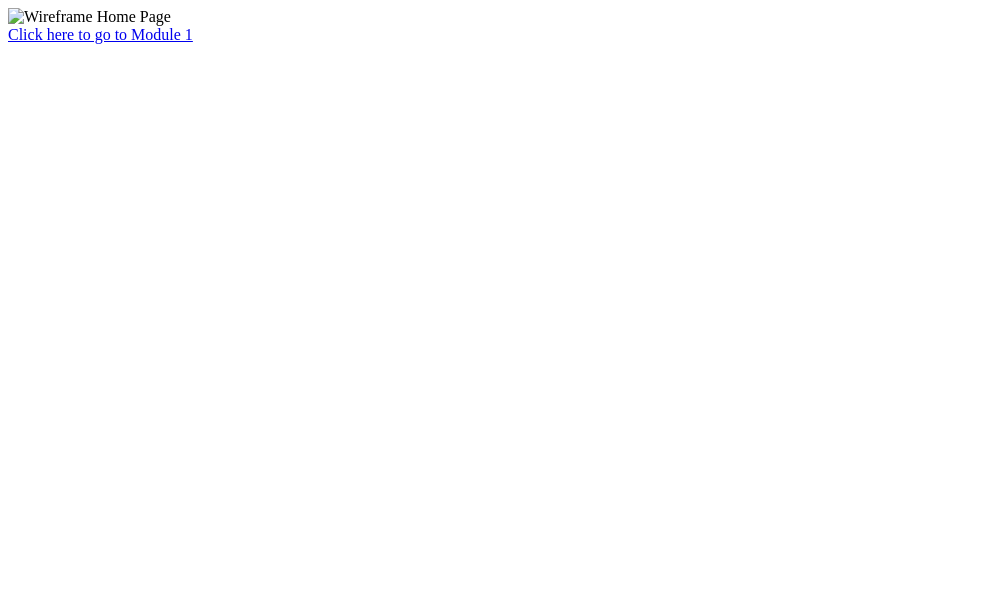
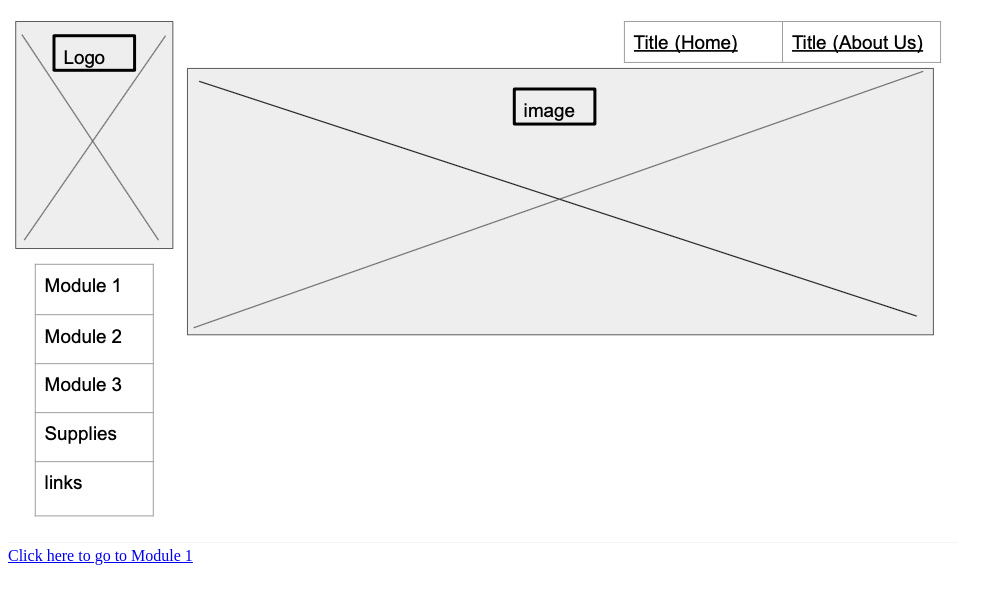
Before and after one commit to dryuen/ist5313-f19-group2, a plain HTML site: page index.html in a window 1280 px wide. Shown: the whole page, without its empty margins (0-996 px from the left). Drawn offline with Linux system fonts and the light colour scheme.

Commit message:
index code working!

```diff
--- a/index.html
+++ b/index.html
@@ -7,7 +7,7 @@
 
 	</head>
 	<body>
-		<img src="images/image-1.jpg" alt= "Wireframe Home Page" >
+		<img src="module1/images/image-1.jpg" alt= "Wireframe Home Page" >
 
 	<br>
 	<a href="page2.html">Click here to go to Module 1</a>
```
